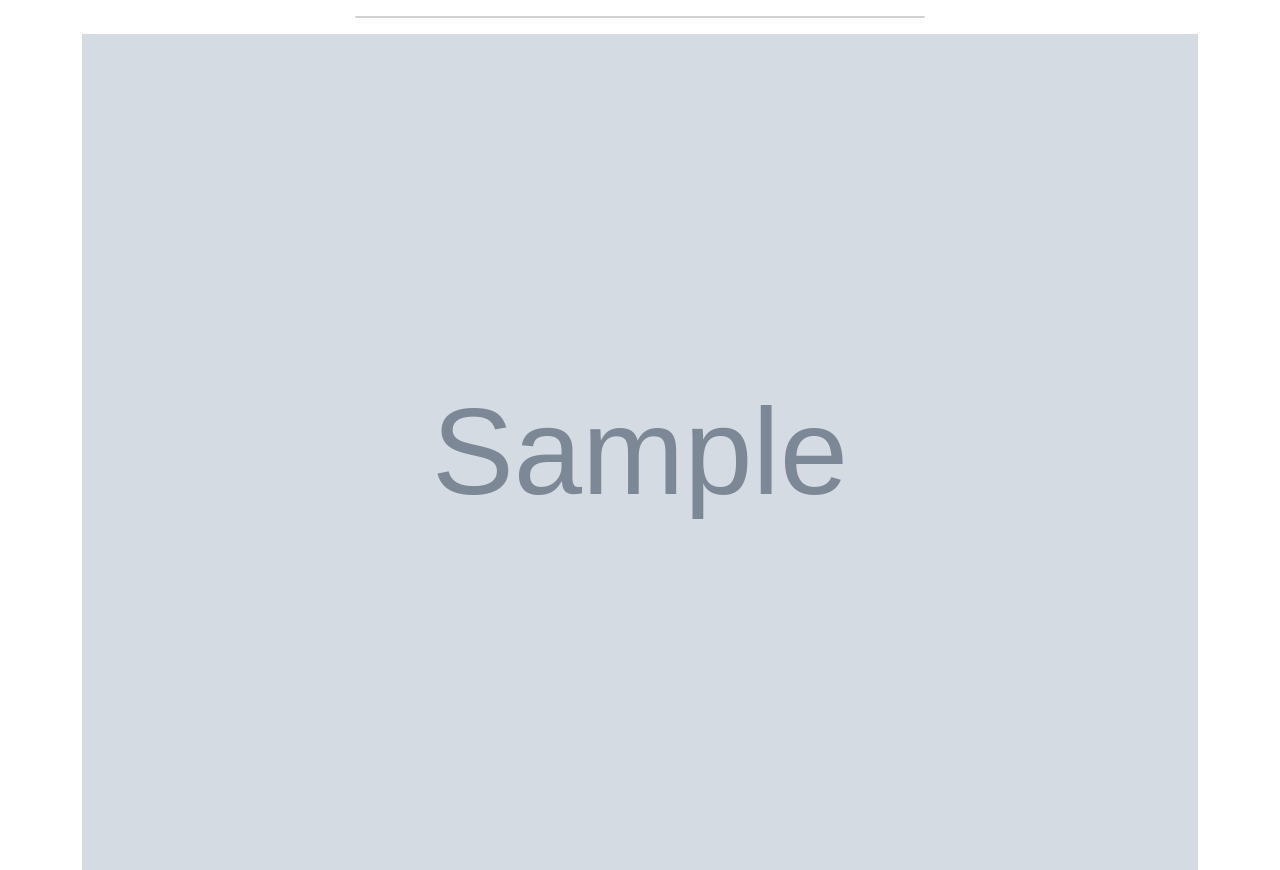
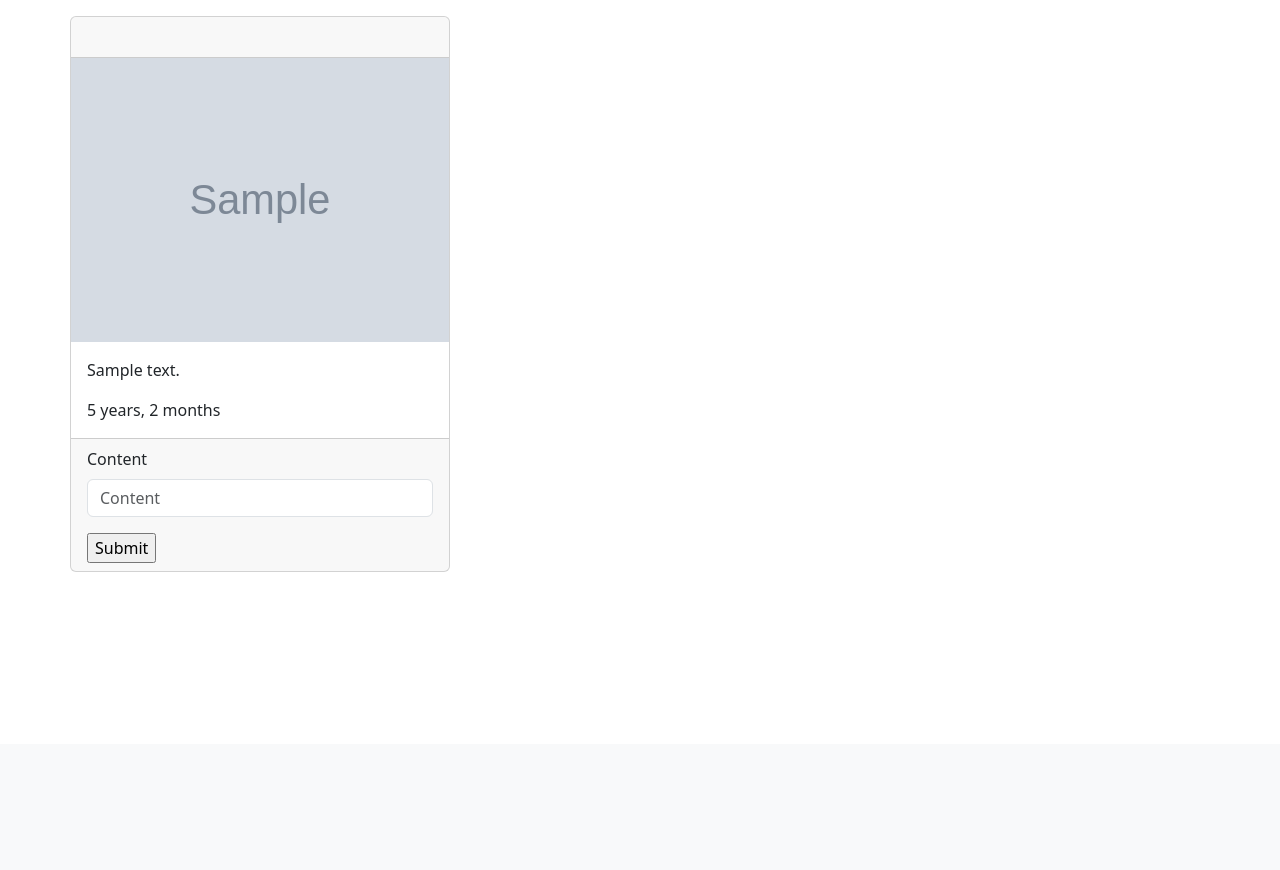
Before and after one commit to seoyoung1203/insta, a Django app: page /posts/ in a window 1280 px wide. Shown: the part 56-926 px from the top of the page. After the commit the page ends 628 px from the top, so only its background shows below. Run offline with Django 5.2, Linux system fonts and the light colour scheme; tables that the repository leaves empty hold one stand-in row (values such as "Sample post"); grey boxes marked "Sample" are stand-in pictures; parts of the project's set-up code (start-up, migrations or seed data) failed here and were passed over; some libraries are stand-ins or nearby versions.

Commit message:
card.html 오류 수정

```diff
--- a/posts/forms.py
+++ b/posts/forms.py
@@ -1,7 +1,12 @@
 from django.forms import ModelForm
-from .models import Post
+from .models import Post, Comment
 
 class PostForm(ModelForm):
     class Meta():
         model = Post
-        fields = ('content', 'image',
+        fields = ('content', 'image',)
+
+class CommentForm(ModelForm):
+    class Meta():
+        model = Comment
+        fields = ('content',)
--- a/posts/models.py
+++ b/posts/models.py
@@ -13,4 +13,7 @@
         upload_to='image/%Y/%m'
     )
 
+class Comment(models.Model):
+    content = models.CharField(max_length=200)
+    post = models.ForeignKey(Post, on_delete=models.CASCADE)
     user = models.ForeignKey(settings.AUTH_USER_MODEL, on_delete=models.CASCADE)
--- a/posts/templates/_card.html
+++ b/posts/templates/_card.html
@@ -1,12 +1,22 @@
-<!-- <div class="card my-3 col-12 col-md-6 col-x1-4"> -->
-    <div class="card my-3 p-0 col-12 offset-md-3 col-md-6"></div>
-    <img src="{{post.image.url}}" class="" alt="...">
+{% load django_bootstrap5 %}
+<div class="card my-3 p-0 col-12 col-md-6 col-xl-4">
+  <!-- <div class="card my-3 p-0 col-12 offset-md-3 col-md-6"> -->
       <div class="card-header">
           <img class="rounded-circle" src="{{post.user.profile_image.url}}" alt="" width="30px">
           <a href="">{{post.user.username}}</a>
+      </div>
+      <img src="{{post.image.url}}" class="" alt="...">
+      <div class="card-body">
         <!-- <h5 class="card-title">Card title</h5> -->
         <p class="card-text">{{post.content}}</p>
         <p class="card-text">{{post.created_at|timesince}}</p>
         <!-- <a href="#" class="btn btn-primary">Go somewhere</a> -->
       </div>
+      <div class="card-footer">
+        <form action="" method="POST">
+          {% csrf_token %}
+          {% bootstrap_form form %}
+          <input type="submit">
+        </form>
       </div>
+  </div>
--- a/posts/urls.py
+++ b/posts/urls.py
@@ -5,4 +5,5 @@
 urlpatterns = [
     path('', views.index, name='index'),
     path('create/', views.create, name='create'),
+    # path('<int:post_id>/comments/create/', views.comment_create, name=comment_create),
 ]
--- a/posts/views.py
+++ b/posts/views.py
@@ -1,17 +1,19 @@
 from django.shortcuts import render, redirect
 from .models import Post
-from .forms import PostForm
-
+from .forms import PostForm, CommentForm
+from django.contrib.auth.decorators import login_required
 # Create your views here.
 def index(request):
     posts = Post.objects.all()
-
+    form = CommentForm()
     context = {
-        'posts' : posts
+        'posts' : posts,
+        'form': form
     }
 
     return render(request, 'index.html', context)
 
+@login_required
 def create(request):
     if request.method == 'POST':
         form = PostForm(request.POST, request.FILES)
```
Also changed, not shown: posts/migrations/0002_remove_post_user_comment.py (added). Lines whose indentation alone changed are shown as unchanged.
